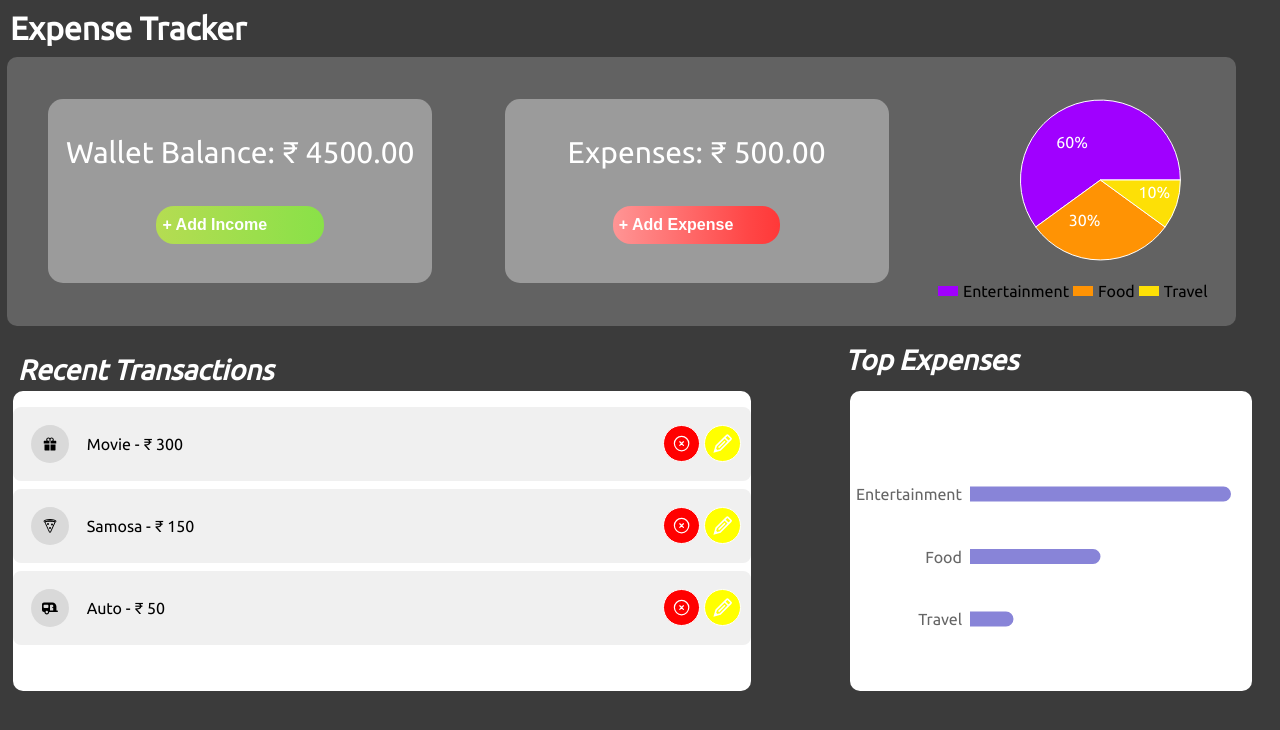
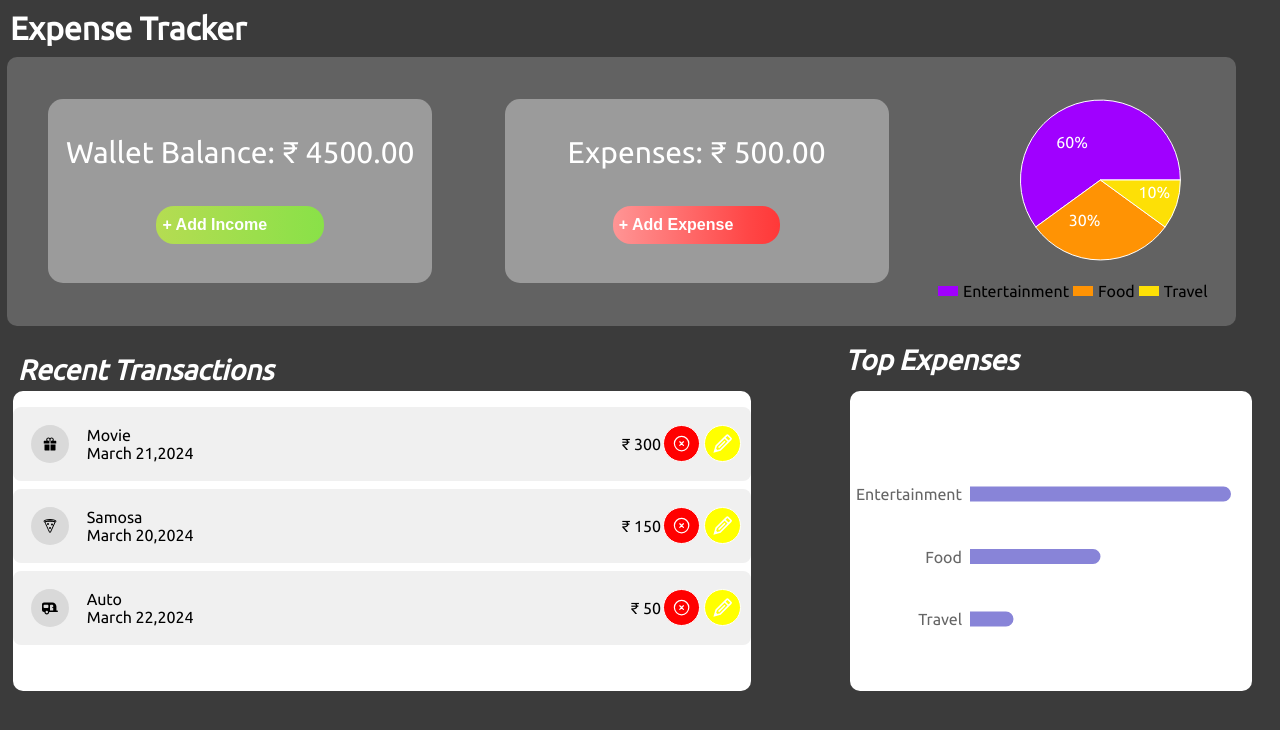
Before and after one commit to TejaswiniKakarlamudi/ExpensesTracker, a React (Create React App) app: page / in a window 1280 px wide. Shown: the top 730 px of the page. Built offline with nearby package versions, Linux system fonts and the light colour scheme.

Commit message:
Solved vercel conflict!

```diff
--- a/src/Components/Display/Display.jsx
+++ b/src/Components/Display/Display.jsx
@@ -172,9 +172,13 @@ function Display() {
                               <div className={styles.listitem}>
                                 <div>
                                   {renderCategoryIcon(expense.category)}
-                                  <div className={styles.listname}>{expense.name} - ₹ {expense.price}</div>
+                                  <div className={styles.listname}>
+                                    <div>{expense.name}</div>
+                                    <div>{expense.date}</div>
+                                  </div>
                                 </div>
                                 <div>
+                                <div> ₹ {expense.price}</div>
                                 <div className={styles.icondelete}><button onClick={() => handleDeleteExpense(expense)}><HiOutlineXCircle/></button></div>
                                 <div className={styles.iconedit}><button onClick={() => handleEditExpense(expense)}><GrEdit  /></button></div>
                                 </div>
```
